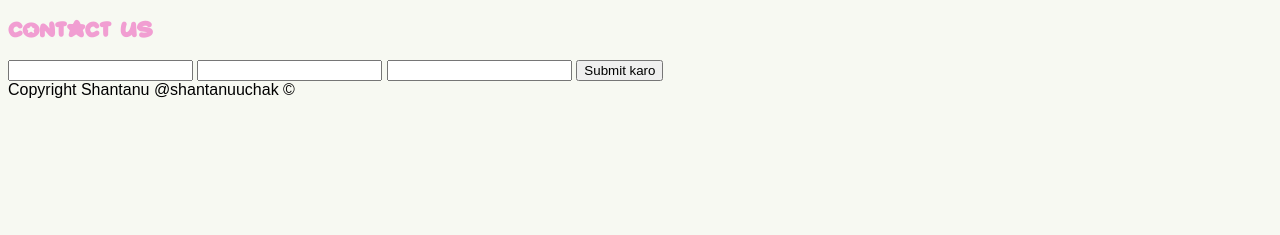
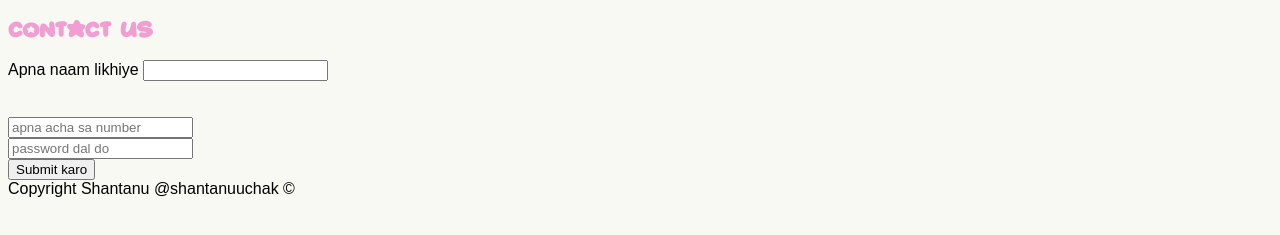
Before and after one commit to gliese-sketch/test, a plain HTML site: page index.html in a window 1280 px wide. Shown: the part 519-754 px from the top of the page. Drawn offline with Linux system fonts and the light colour scheme.

Commit message:
elements update hogye form ke

```diff
--- a/index.html
+++ b/index.html
@@ -28,15 +28,30 @@
       />
       <h3>Contact Us</h3>
       <form action="">
-        <input type="text" name="user-ka-naam" />
-        <input type="number" name="user-ka-number" />
-        <input type="password" name="user-ka-password" />
+        <label for="name">Apna naam likhiye</label>
+        <input type="text" name="user-ka-naam" id="name" />
+        <br />
+        <br />
+        <br />
+        <input
+          type="number"
+          name="user-ka-number"
+          placeholder="apna acha sa number"
+        />
+        <br />
+        <input
+          type="password"
+          name="user-ka-password"
+          placeholder="password dal do"
+        />
+        <br />
         <!-- <input type="email" />
         <input type="file" />
         <input type="date" />
         <input type="time" />
         <input type="color" /> -->
         <input type="submit" value="Submit karo" />
+        <br />
       </form>
     </main>
     <footer>Copyright Shantanu @shantanuuchak &copy;</footer>
```
